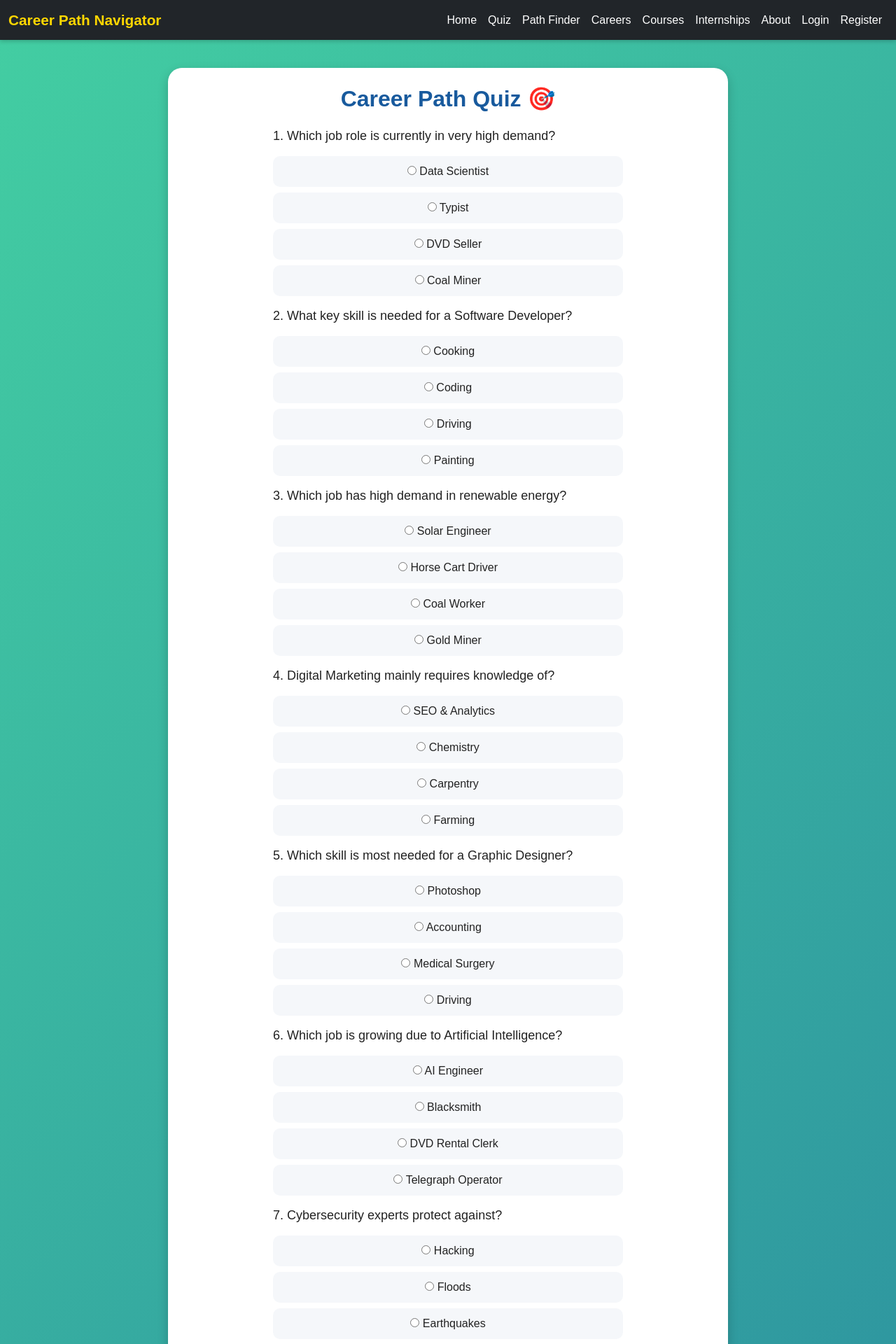
After one commit to manjusrid0/careerpathnavigator, a Flask app: page /quiz in a window 1280 px wide. The commit adds this page. Shown: the top 1920 px of the page at 70% size. Run offline with Flask 3, Linux system fonts and the light colour scheme.

Commit message:
updated design

```diff
--- a/app.py
+++ b/app.py
@@ -34,6 +34,68 @@ def guidance():
 @app.route('/about')
 def about():
     return render_template('about.html')
+@app.route("/quiz")
+def quiz():
+    return render_template("quiz.html")
+
+
+@app.route("/pathfinder", methods=["GET", "POST"])
+def pathfinder():
+    recommendation = None
+    resources = []
+
+    if request.method == "POST":
+        courses = int(request.form["courses"])
+        internships = int(request.form["internships"])
+        field = request.form["field"]
+        skills = request.form["skills"].lower()
+
+        # Basic logic for career recommendation
+        if field == "Software Development":
+            if "python" in skills or "java" in skills:
+                recommendation = "Software Engineer / Full Stack Developer"
+                resources = ["FreeCodeCamp - Web Dev", "Coursera - Java Programming", "Internshala - Software Internships"]
+            else:
+                recommendation = "Improve coding skills to aim for Software Development roles."
+                resources = ["W3Schools - Programming Basics", "HackerRank Practice"]
+
+        elif field == "Data Science":
+            if courses >= 3 and ("python" in skills or "sql" in skills):
+                recommendation = "Data Scientist / Data Analyst"
+                resources = ["Kaggle Datasets", "Google Data Analytics Certificate", "NPTEL - Data Science Course"]
+            else:
+                recommendation = "Start with foundational Data Science courses."
+                resources = ["Khan Academy - Statistics", "Coursera - Data Science Basics"]
+
+        elif field == "Healthcare":
+            recommendation = "Healthcare Professional (Nurse, Medical Assistant, Doctor)"
+            resources = ["WHO Free Courses", "NPTEL - Healthcare Management", "Internships at Local Hospitals"]
+
+        elif field == "Design":
+            if "photoshop" in skills or "figma" in skills:
+                recommendation = "UI/UX Designer or Graphic Designer"
+                resources = ["Canva Free Courses", "Coursera UI/UX Specialization", "Skillshare - Graphic Design"]
+            else:
+                recommendation = "Build creative software skills for design careers."
+                resources = ["YouTube - Photoshop Tutorials", "FreeCodeCamp UI/UX Guide"]
+
+        elif field == "Finance":
+            recommendation = "Accountant / Investment Banker / Financial Analyst"
+            resources = ["Coursera Finance Basics", "NSE India Free Courses", "Internships with Banks"]
+
+        elif field == "Marketing":
+            recommendation = "Digital Marketer / SEO Specialist / Social Media Manager"
+            resources = ["Google Digital Garage", "HubSpot Academy Free Marketing Courses", "Internshala - Marketing Internships"]
+
+        elif field == "Engineering":
+            recommendation = "Mechanical / Civil / Electrical Engineer"
+            resources = ["NPTEL Engineering Courses", "MIT OpenCourseWare", "Internships at Core Companies"]
+
+        # Extra encouragement
+        if internships == 0:
+            resources.append("Try doing internships on Internshala or LinkedIn to gain practical exposure.")
+
+    return render_template("pathfinder.html", recommendation=recommendation, resources=resources)
 
 @app.route('/careers')
 def careers():
--- a/templates/about.html
+++ b/templates/about.html
@@ -8,9 +8,9 @@
     }
 
     .about-container {
-        max-width: 1100px;
+        max-width: 700px;
         margin: 40px auto;
-        padding: 150px;
+        padding: 50px;
         background: #ffffff;
         border-radius: 20px;
         box-shadow: 0 6px 16px rgba(0, 0, 0, 0.1);
@@ -18,7 +18,7 @@
     }
 
     .about-header h2 {
-        font-weight: 700;
+        font-weight: 500;
         font-size: 2rem;
         color: #004080;
         margin-bottom: 15px;
--- a/templates/base.html
+++ b/templates/base.html
@@ -19,11 +19,14 @@
             </button>
             <div class="collapse navbar-collapse" id="navbarNav">
                 <ul class="navbar-nav ms-auto">
-                    <li class="nav-item"><a class="nav-link" href="{{ url_for('home') }}">Home</a></li>
-                    <li class="nav-item"><a class="nav-link" href="{{ url_for('careers') }}">Careers</a></li>
-                    <li class="nav-item"><a class="nav-link" href="{{ url_for('courses') }}">Courses</a></li>
-                    <li class="nav-item"><a class="nav-link" href="{{ url_for('internships') }}">Internships</a></li>
-                    <li class="nav-item"><a class="nav-link" href="{{ url_for('about') }}">About</a></li>
+              <li class="nav-item"><a class="nav-link" href="{{ url_for('home') }}">Home</a></li>
+              <li class="nav-item"><a class="nav-link" href="{{ url_for('quiz') }}">Quiz</a></li>
+              <li class="nav-item"><a class="nav-link" href="{{ url_for('pathfinder') }}">Path Finder</a></li>
+
+              <li class="nav-item"><a class="nav-link" href="{{ url_for('careers') }}">Careers</a></li>
+              <li class="nav-item"><a class="nav-link" href="{{ url_for('courses') }}">Courses</a></li>
+              <li class="nav-item"><a class="nav-link" href="{{ url_for('internships') }}">Internships</a></li>
+              <li class="nav-item"><a class="nav-link" href="{{ url_for('about') }}">About</a></li>
 
                     {% if session.get('user_id') %}
                         <li class="nav-item"><a class="nav-link" href="{{ url_for('profile') }}">Profile</a></li>
--- a/templates/login.html
+++ b/templates/login.html
@@ -8,9 +8,9 @@
     }
 
     .login-container {
-        max-width: 800px;
+        max-width: 400px;
         margin: 60px auto;
-        padding: 140px;
+        padding: 40px;
         background: #ffffff;
         border-radius: 20px;
         box-shadow: 0 6px 16px rgba(0,0,0,0.1);
@@ -25,7 +25,7 @@
     }
 
     .form-label {
-        font-weight: 500;
+        font-weight: 300;
         color: #333;
         text-align: left;
         display: block;
--- /dev/null
+++ b/templates/quiz.html
@@ -0,0 +1,162 @@
+{% extends "base.html" %}
+{% block content %}
+<style>
+/* Background */
+body {
+  background: linear-gradient(135deg, #43cea2, #185a9d);
+  font-family: "Poppins", sans-serif;
+  color: #222;
+  text-align: center;
+}
+
+/* Container */
+.quiz-container {
+  max-width: 800px;
+  margin: 40px auto;
+  padding: 25px;
+  background: #fff;
+  border-radius: 20px;
+  box-shadow: 0 6px 15px rgba(0,0,0,0.2);
+}
+
+/* Headings */
+.quiz-container h2 {
+  margin-bottom: 20px;
+  color: #185a9d;
+}
+
+/* Question */
+.question {
+  font-size: 18px;
+  margin: 15px 0;
+  text-align: left;
+}
+
+/* Options */
+.options label {
+  display: block;
+  margin: 8px 0;
+  padding: 10px;
+  background: #f5f7fa;
+  border-radius: 10px;
+  cursor: pointer;
+  transition: background 0.3s;
+}
+.options label:hover {
+  background: #e3f2fd;
+}
+
+/* Button */
+button {
+  background: #43cea2;
+  color: #fff;
+  padding: 10px 20px;
+  margin-top: 20px;
+  border: none;
+  border-radius: 12px;
+  cursor: pointer;
+  font-size: 16px;
+}
+button:hover {
+  background: #2bb673;
+}
+
+/* Result */
+#result {
+  margin-top: 20px;
+  font-size: 20px;
+  font-weight: bold;
+}
+</style>
+
+<div class="quiz-container">
+  <h2>Career Path Quiz 🎯</h2>
+  <form id="quizForm">
+    <!-- Questions -->
+    <div id="questions"></div>
+    <button type="button" onclick="submitQuiz()">Submit Quiz</button>
+  </form>
+  <div id="result"></div>
+</div>
+
+<script>
+// Quiz Data
+const quizData = [
+  {q: "Which job role is currently in very high demand?",
+   options: ["Data Scientist", "Typist", "DVD Seller", "Coal Miner"], answer: "Data Scientist"},
+  {q: "What key skill is needed for a Software Developer?",
+   options: ["Cooking", "Coding", "Driving", "Painting"], answer: "Coding"},
+  {q: "Which job has high demand in renewable energy?",
+   options: ["Solar Engineer", "Horse Cart Driver", "Coal Worker", "Gold Miner"], answer: "Solar Engineer"},
+  {q: "Digital Marketing mainly requires knowledge of?",
+   options: ["SEO & Analytics", "Chemistry", "Carpentry", "Farming"], answer: "SEO & Analytics"},
+  {q: "Which skill is most needed for a Graphic Designer?",
+   options: ["Photoshop", "Accounting", "Medical Surgery", "Driving"], answer: "Photoshop"},
+  {q: "Which job is growing due to Artificial Intelligence?",
+   options: ["AI Engineer", "Blacksmith", "DVD Rental Clerk", "Telegraph Operator"], answer: "AI Engineer"},
+  {q: "Cybersecurity experts protect against?",
+   options: ["Hacking", "Floods", "Earthquakes", "Cooking"], answer: "Hacking"},
+  {q: "Nurses and doctors mainly need skills in?",
+   options: ["Medical Knowledge", "Dancing", "Car Racing", "Carpentry"], answer: "Medical Knowledge"},
+  {q: "A teacher must have strong?",
+   options: ["Communication Skills", "Driving Skills", "Coding Skills", "Jumping Skills"], answer: "Communication Skills"},
+  {q: "Which field is booming due to e-commerce?",
+   options: ["Logistics & Supply Chain", "Coal Mining", "DVD Selling", "Fax Machine Repair"], answer: "Logistics & Supply Chain"},
+  {q: "What skill is critical for an Accountant?",
+   options: ["Mathematics", "Painting", "Swimming", "Singing"], answer: "Mathematics"},
+  {q: "Which profession needs creativity the most?",
+   options: ["Animator", "Lawyer", "Bus Driver", "Pilot"], answer: "Animator"},
+  {q: "Doctors must complete which degree?",
+   options: ["MBBS", "B.Com", "BA History", "BBA"], answer: "MBBS"},
+  {q: "Which is a top job in the finance sector?",
+   options: ["Investment Banker", "Typist", "Coal Loader", "Tailor"], answer: "Investment Banker"},
+  {q: "Web Developers should know?",
+   options: ["HTML, CSS, JS", "Carpentry", "Nursing", "Biology"], answer: "HTML, CSS, JS"},
+  {q: "Which is the most important soft skill for leaders?",
+   options: ["Decision Making", "Painting", "Cooking", "Sprinting"], answer: "Decision Making"},
+  {q: "Which field has high demand after COVID?",
+   options: ["Healthcare", "Coal Mining", "Fax Services", "DVD Stores"], answer: "Healthcare"},
+  {q: "A Data Analyst must know?",
+   options: ["Excel & SQL", "Driving", "Carpentry", "Acting"], answer: "Excel & SQL"},
+  {q: "Civil Engineers mainly work in?",
+   options: ["Construction", "Music", "Baking", "Theatre"], answer: "Construction"},
+  {q: "Which career is important for climate change solutions?",
+   options: ["Environmental Scientist", "Coal Miner", "DVD Seller", "Fax Operator"], answer: "Environmental Scientist"},
+];
+
+// Load questions
+let questionsDiv = document.getElementById("questions");
+quizData.forEach((item, index) => {
+  let qHtml = `
+    <div class="question">${index+1}. ${item.q}</div>
+    <div class="options">
+      ${item.options.map(opt =>
+        `<label><input type="radio" name="q${index}" value="${opt}"> ${opt}</label>`
+      ).join('')}
+    </div>
+  `;
+  questionsDiv.innerHTML += qHtml;
+});
+
+// Submit Quiz
+function submitQuiz() {
+  let score = 0;
+  quizData.forEach((item, index) => {
+    let selected = document.querySelector(`input[name="q${index}"]:checked`);
+    if (selected && selected.value === item.answer) {
+      score++;
+    }
+  });
+
+  let resultText = `You scored ${score} out of ${quizData.length}.`;
+  if(score === quizData.length){
+    resultText += " 🌟 Perfect! You're a career genius!";
+  } else if(score > 10){
+    resultText += " 👍 Great job! You know a lot about careers!";
+  } else {
+    resultText += " 💡 Keep learning! Explore more job paths!";
+  }
+  document.getElementById("result").innerText = resultText;
+}
+</script>
+{% endblock %}
```
Also changed, not shown: templates/index.html (+4 -4 lines), templates/pathfinder.html (added, +101 -0 lines).
